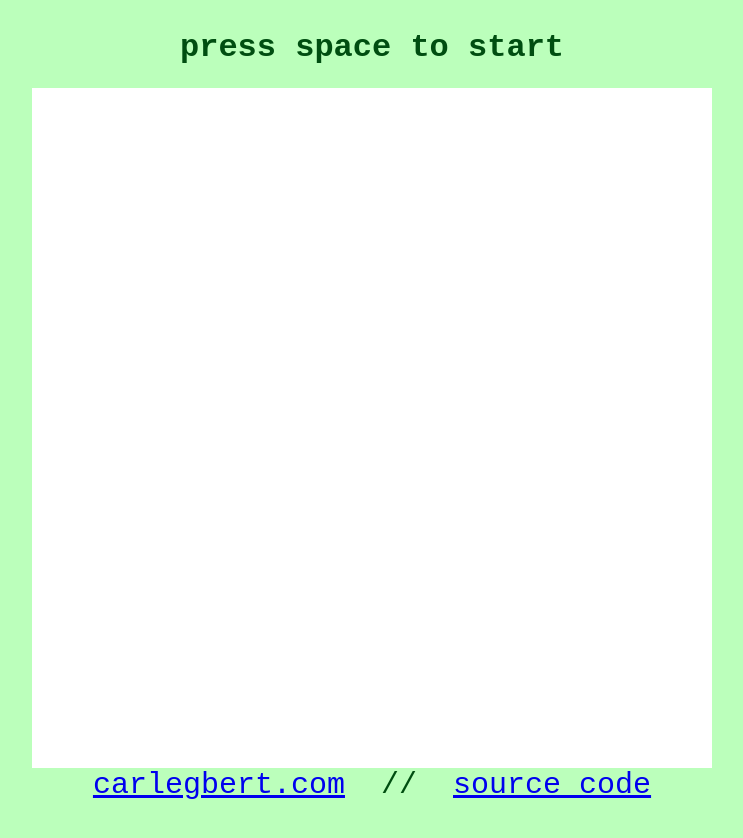
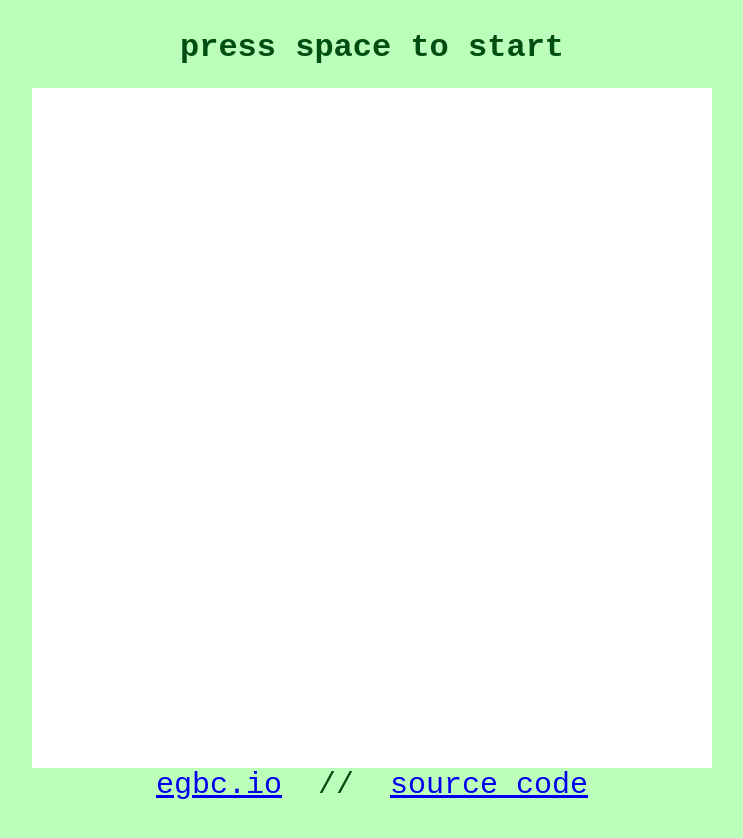
Before and after one commit to carlegbert/snek, a React (Create React App) app: page / in a window 1280 px wide. Shown: the top 838 px of the page, without its empty margins (268-1011 px from the left). Built offline with nearby package versions, Linux system fonts and the light colour scheme; the HTML template or start-up script is replaced by a standard one.

Commit message:
delete some junk

```diff
--- a/public/snek.html
+++ b/public/snek.html
@@ -5,7 +5,6 @@
     <meta name="viewport" content="width=device-width, initial-scale=1, shrink-to-fit=no">
     <link rel="manifest" href="./manifest.json">
     <link href="https://fonts.googleapis.com/css?family=Inconsolata" rel="stylesheet">
-    <link rel="shortcut icon" href="./favicon-32x32.png">
     <title>🐍🐍🐍🐍🐍</title>
   </head>
   <body>
--- a/src/Footer.js
+++ b/src/Footer.js
@@ -1,14 +1,10 @@
-import React from 'react';
+import React from "react";
 
 const Footer = () => (
   <footer className="footer">
-    <a href="https://carlegbert.com">
-      carlegbert.com
-    </a>
+    <a href="https://egbc.io">egbc.io</a>
     &nbsp; // &nbsp;
-    <a href="https://github.com/carlegbert/snek">
-      source code
-    </a>
+    <a href="https://github.com/carlegbert/snek">source code</a>
   </footer>
 );
 
```
